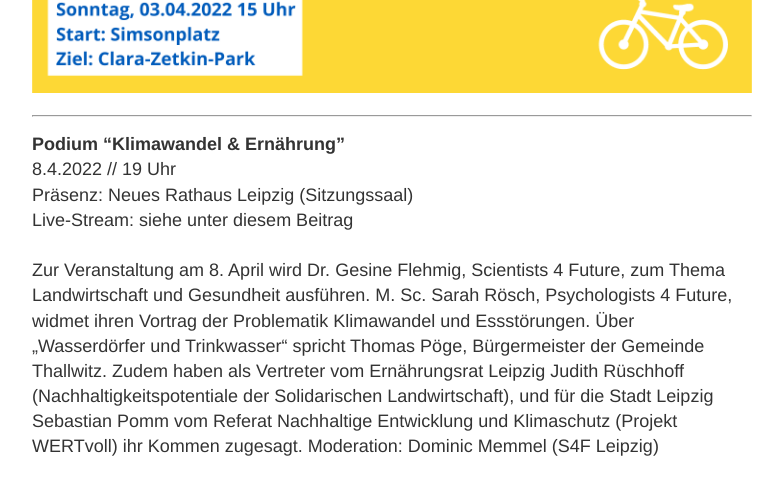
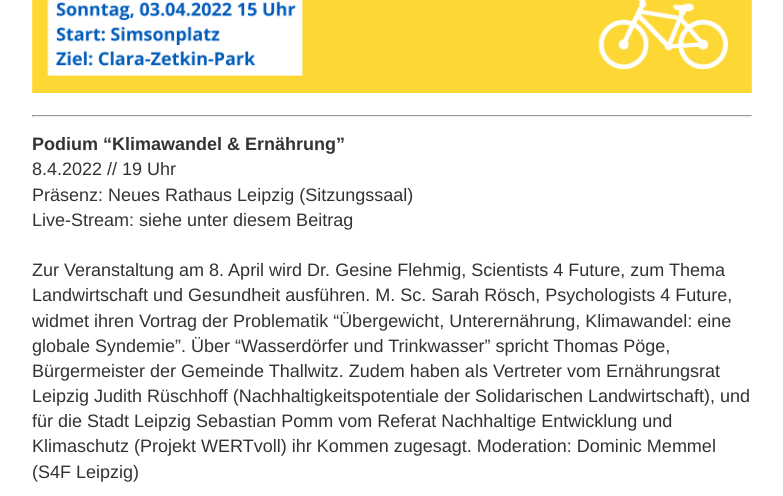
Before and after one commit to s4f-leipzig/s4f-leipzig.github.io, a Jekyll site: the page built from index.md, in a window 1280 px wide and 900 px high, scrolled down 776 px, cut to the strip 0-496 px from the top of the window. Shown: the whole strip, without its empty margins (248-1031 px from the left). Built offline with Jekyll 4.4.1, drawn with Linux system fonts in a browser that asks for light colours.

Commit message:
Update index.md

```diff
--- a/index.md
+++ b/index.md
@@ -21,7 +21,7 @@ Präsenz: Neues Rathaus Leipzig (Sitzungssaal)
 Live-Stream: siehe unter diesem Beitrag
 <br>
 <br>
-Zur Veranstaltung am 8. April wird Dr. Gesine Flehmig, Scientists 4 Future, zum Thema Landwirtschaft und Gesundheit ausführen. M. Sc. Sarah Rösch, Psychologists 4 Future, widmet ihren Vortrag der Problematik Klimawandel und Essstörungen. Über „Wasserdörfer und Trinkwasser“ spricht Thomas Pöge, Bürgermeister der Gemeinde Thallwitz. Zudem haben als Vertreter vom Ernährungsrat Leipzig Judith Rüschhoff (Nachhaltigkeitspotentiale der Solidarischen Landwirtschaft), und für die Stadt Leipzig Sebastian Pomm vom Referat Nachhaltige Entwicklung und Klimaschutz (Projekt WERTvoll) ihr Kommen zugesagt.
+Zur Veranstaltung am 8. April wird Dr. Gesine Flehmig, Scientists 4 Future, zum Thema Landwirtschaft und Gesundheit ausführen. M. Sc. Sarah Rösch, Psychologists 4 Future, widmet ihren Vortrag der Problematik "Übergewicht, Unterernährung, Klimawandel: eine globale Syndemie". Über "Wasserdörfer und Trinkwasser" spricht Thomas Pöge, Bürgermeister der Gemeinde Thallwitz. Zudem haben als Vertreter vom Ernährungsrat Leipzig Judith Rüschhoff (Nachhaltigkeitspotentiale der Solidarischen Landwirtschaft), und für die Stadt Leipzig Sebastian Pomm vom Referat Nachhaltige Entwicklung und Klimaschutz (Projekt WERTvoll) ihr Kommen zugesagt.
 Moderation: Dominic Memmel (S4F Leipzig)
 <br><br>
 <iframe width="560" height="315" src="https://www.youtube.com/embed/cEEl9JXYnjE" title="YouTube video player" frameborder="0" allow="accelerometer; autoplay; clipboard-write; encrypted-media; gyroscope; picture-in-picture" allowfullscreen></iframe>
```
